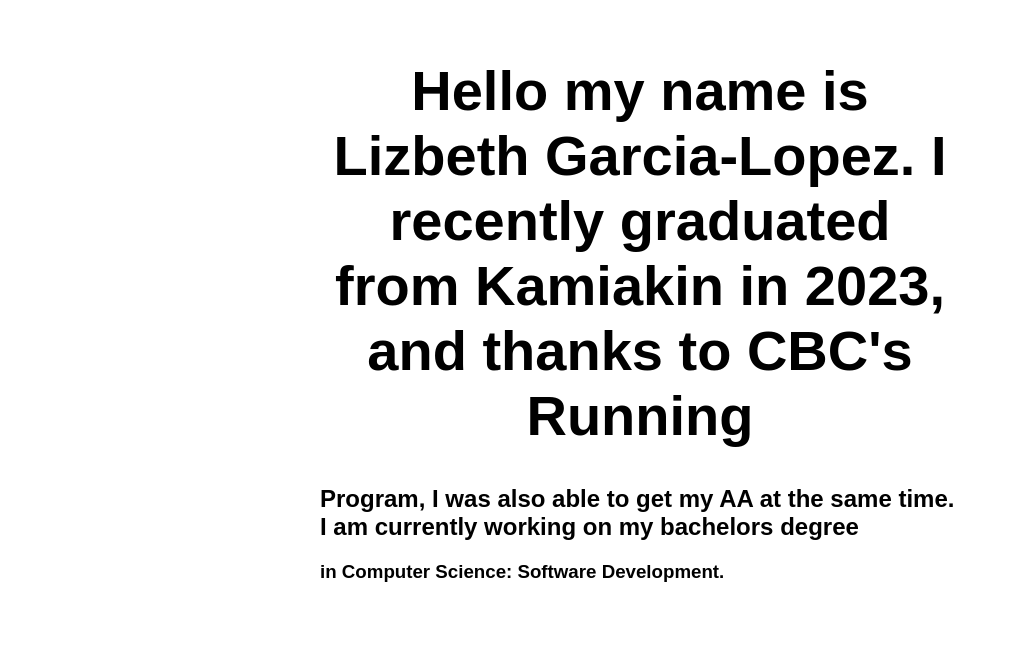
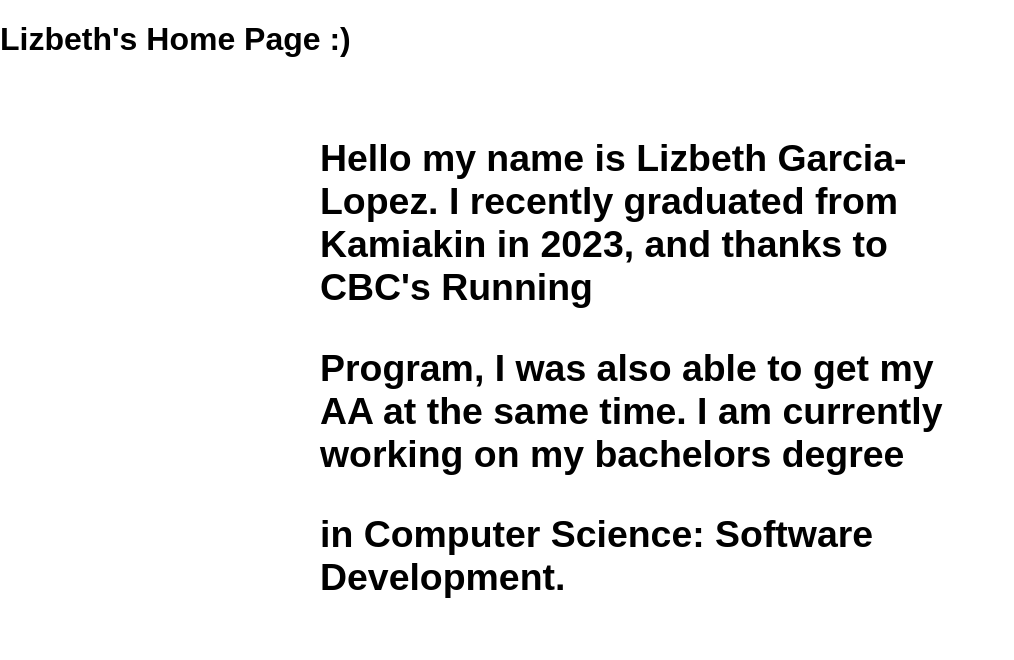
Before and after one commit to Lizzz2004/Liz_Web, a website: page src/index.html in a window 1280 px wide. Shown: the whole page, without its empty margins (0-1014 px from the left). Drawn offline with Linux system fonts and the light colour scheme.

Commit message:
Update index.html

```diff
--- a/src/index.html
+++ b/src/index.html
@@ -5,13 +5,13 @@
   <meta charset="UTF-8">
   <meta name="viewport" content="width=device-width, initial-scale=1.0">
   <link rel="stylesheet" href="styles.css">
-  <title>Lizbeth's Home Page :) </title>
+  <h1>Lizbeth's Home Page :) <h1>
 </head>
 
 <body>
   <main>
-    <h1>Hello my name is Lizbeth Garcia-Lopez. I recently graduated from Kamiakin in 2023, and thanks to CBC's Running</h1>
-    <h2>Program, I was also able to get my AA at the same time. I am currently working on my bachelors degree</h2>
+    <h3>Hello my name is Lizbeth Garcia-Lopez. I recently graduated from Kamiakin in 2023, and thanks to CBC's Running</h3>
+    <h3>Program, I was also able to get my AA at the same time. I am currently working on my bachelors degree</h3>
     <h3>in Computer Science: Software Development. </h3>
   </main>
 </body>
```
